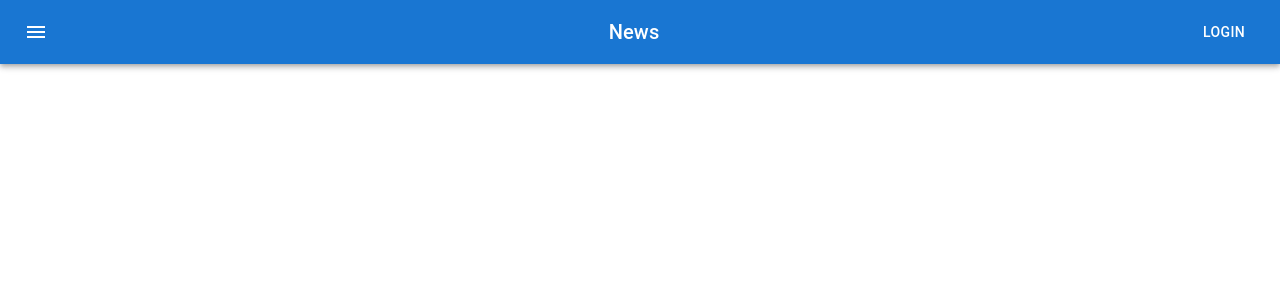
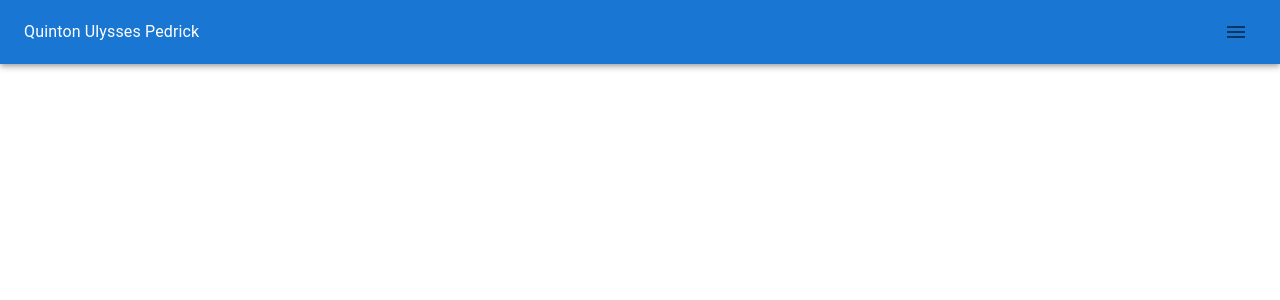
Before and after one commit to qpedrick/portfolio, a React (Create React App) app: page / in a window 1280 px wide. Shown: the top 300 px of the page. Built offline with nearby package versions, Linux system fonts and the light colour scheme.

Commit message:
Header spacing with MUI

```diff
--- a/src/Components/Header.jsx
+++ b/src/Components/Header.jsx
@@ -7,26 +7,24 @@ import Button from '@mui/material/Button';
 import IconButton from '@mui/material/IconButton';
 import MenuIcon from '@mui/icons-material/Menu';
 
+
 export default function Header() {
 return (
-    <Box sx={{ flexGrow: 1 }}>
+    <Box
+    sx={{
+        diaplay: 'flex',
+        flexGrow: 1
+        }}>
         <AppBar position="static">
-        <Toolbar>
-            <IconButton
-            size="large"
-            edge="start"
-            color="inherit"
-            aria-label="menu"
-            sx={{ mr: 2 }}
-            >
-            <MenuIcon />
-            </IconButton>
-            <Typography variant="h6" component="div" sx={{ flexGrow: 1 }}>
-            News
-            </Typography>
-            <Button color="inherit">Login</Button>
+            <Toolbar sx={{display: 'flex', flexDirection: 'row', alignItems: 'center', justifyContent: 'space-between'}}>
+                <Typography sx={{display: 'flex', justifySelf: 'flex-start'}}>
+                Quinton Ulysses Pedrick
+                </Typography>
+                <IconButton sx={{display: 'flex', justifySelf: 'flex-end'}}>
+                    <MenuIcon/>
+                </IconButton>
             </Toolbar>
-            </AppBar>
+        </AppBar>
         </Box>
     );
 }
```
